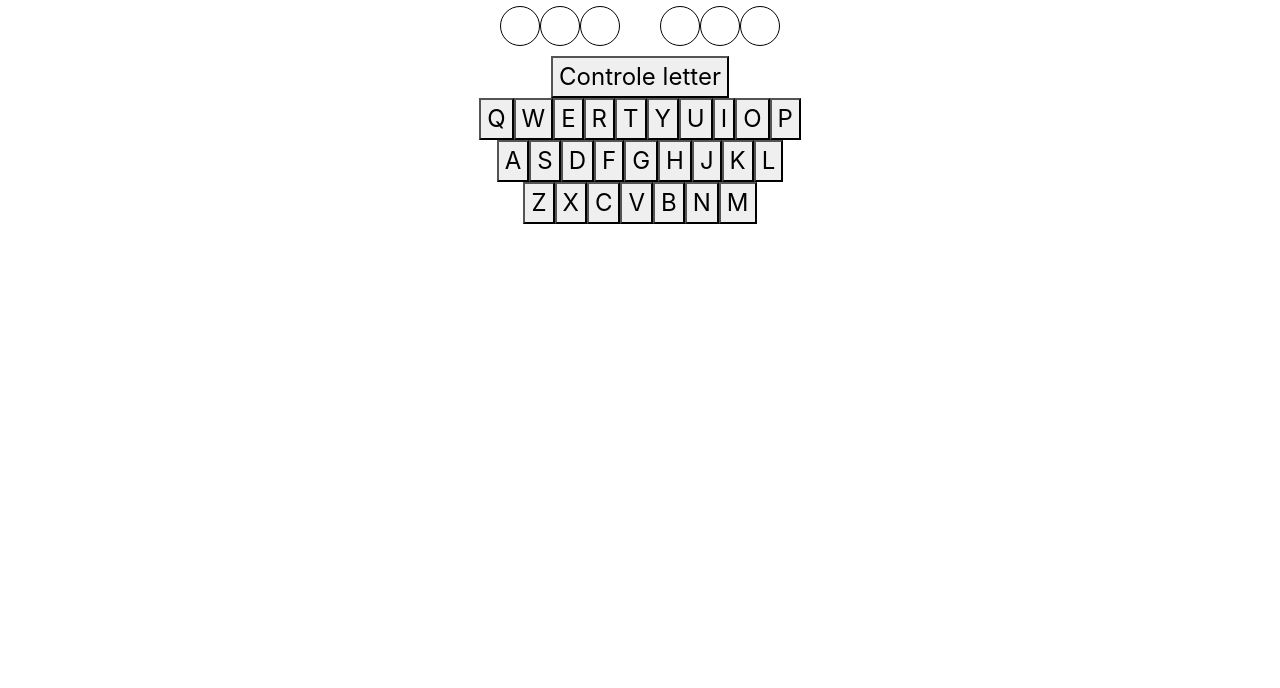
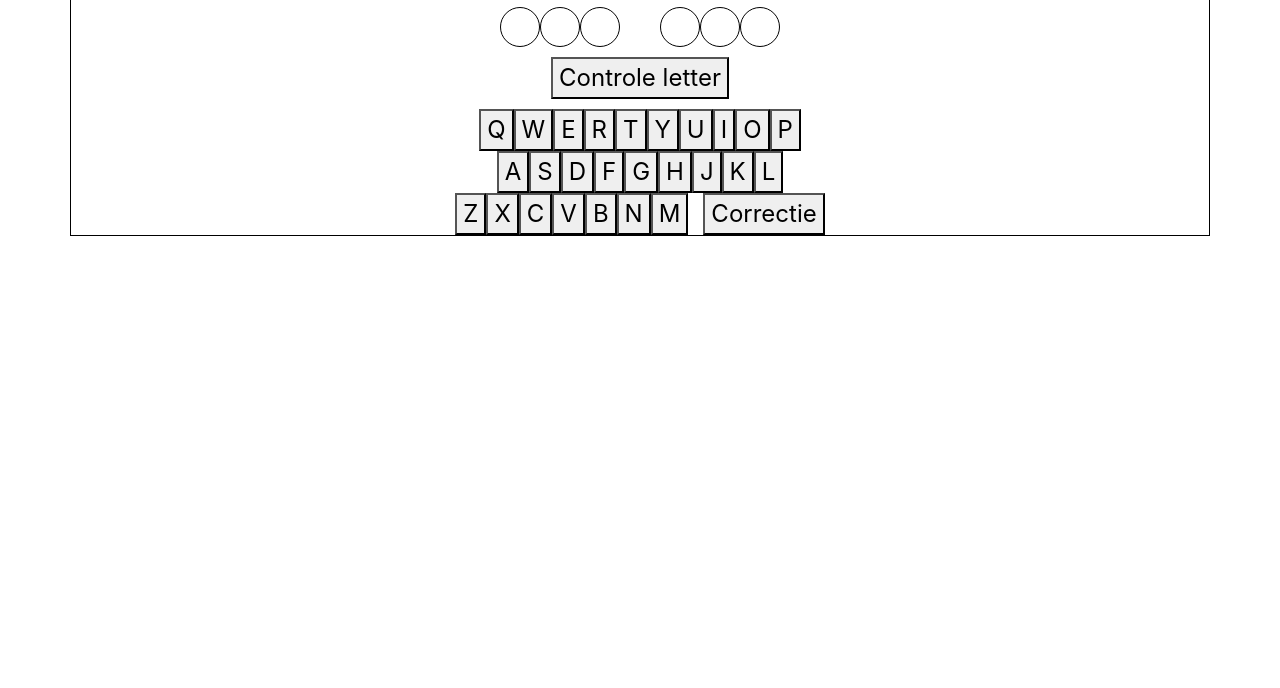
Before and after one commit to Arvidvdc/lingo, a plain HTML site: page index.html in a window 1280 px wide. Shown: the part 112-800 px from the top of the page. Drawn offline with nearby package versions, Linux system fonts and the light colour scheme.

Commit message:
Trello 27: Knop 'Correctie' toevoegen

```diff
--- a/assets/css/lingo.css
+++ b/assets/css/lingo.css
@@ -5,6 +5,10 @@
 body {
     font-size: 18pt;
     font-weight: bold;
+}
+
+.container {
+    border: 1px solid black;
 }
 
 input {
@@ -61,5 +65,9 @@ input {
 }
 
 #ctrlLetter {
-    margin-top: 10px;
+    margin: 10px 0;
 }
+
+#correctie {
+    margin-left: 15px;
+}
--- a/index.html
+++ b/index.html
@@ -52,7 +52,7 @@
         </div>
         <div class="row justify-content-center">
             <div class="col-md-12 align-self-center text-center">
-                <button onclick="letterInvoeren('Z');">Z</button><button onclick="letterInvoeren('X');">X</button><button onclick="letterInvoeren('C');">C</button><button onclick="letterInvoeren('V');">V</button><button onclick="letterInvoeren('B');">B</button><button onclick="letterInvoeren('N');">N</button><button onclick="letterInvoeren('M');">M</button>
+                <button onclick="letterInvoeren('Z');">Z</button><button onclick="letterInvoeren('X');">X</button><button onclick="letterInvoeren('C');">C</button><button onclick="letterInvoeren('V');">V</button><button onclick="letterInvoeren('B');">B</button><button onclick="letterInvoeren('N');">N</button><button onclick="letterInvoeren('M');">M</button><button id="correctie" onclick="letterInvoeren('terug');">Correctie</button>
             </div>
         </div>
     </div>
```
